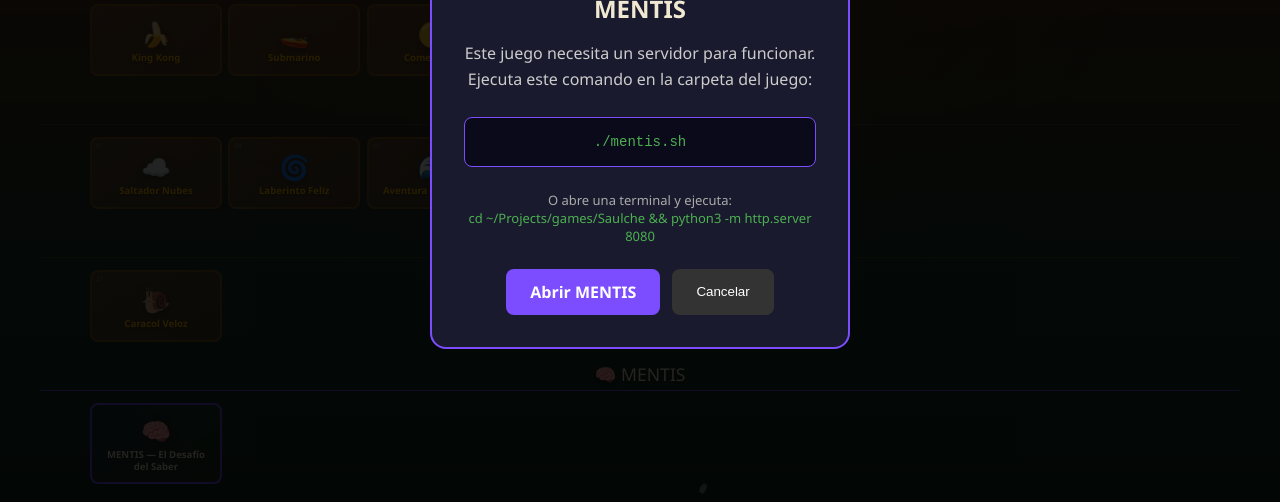
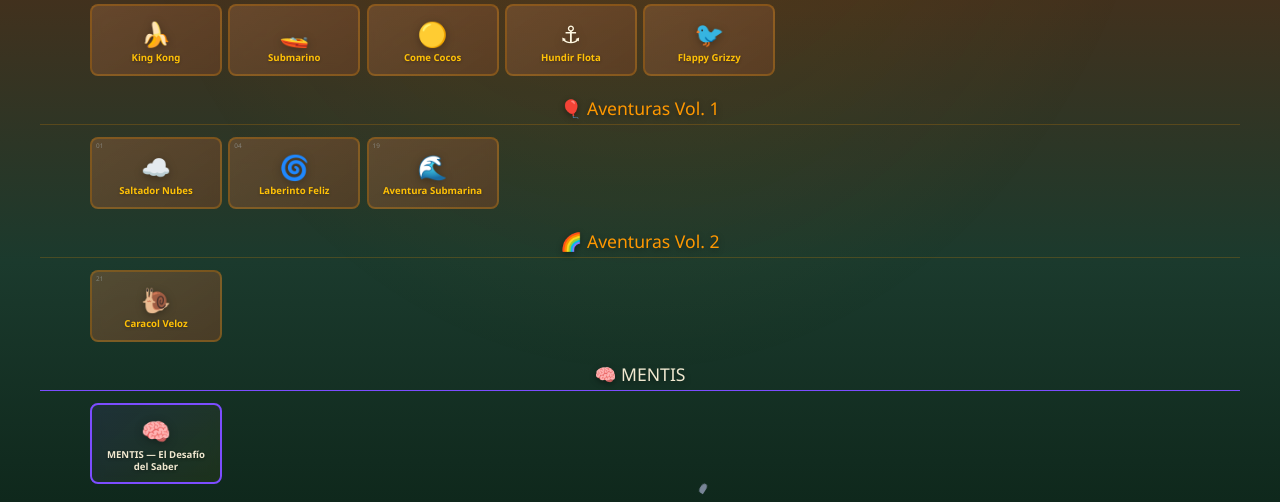
Before and after one commit to teoamoros11-afk/saulche-arcade, a website: page index.html in a window 1280 px wide. Shown: the part 298-800 px from the top of the page. Drawn offline with Linux system fonts and the light colour scheme.

Commit message:
Fix MENTIS modal display - remove duplicate display property

```diff
--- a/index.html
+++ b/index.html
@@ -539,7 +539,7 @@
     </div>
 
     <!-- MENTIS Modal -->
-    <div id="mentisModal" style="display:none;position:fixed;inset:0;background:rgba(0,0,0,0.85);z-index:9999;display:flex;align-items:center;justify-content:center;">
+    <div id="mentisModal" style="display:none;position:fixed;inset:0;background:rgba(0,0,0,0.85);z-index:9999;align-items:center;justify-content:center;">
       <div style="background:#1a1a2e;border:2px solid #7c4dff;border-radius:16px;padding:32px;max-width:420px;width:90%;text-align:center;color:#f0e8d0;">
         <div style="font-size:64px;margin-bottom:16px;">🧠</div>
         <h2 style="margin:0 0 16px;color:#f0e8d0;">MENTIS</h2>
```
